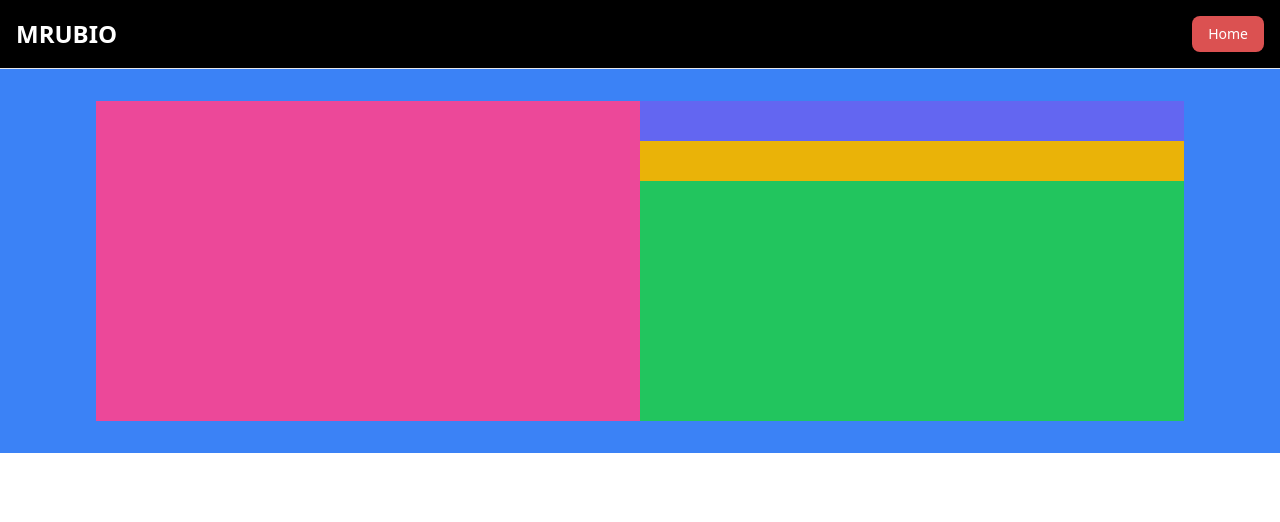
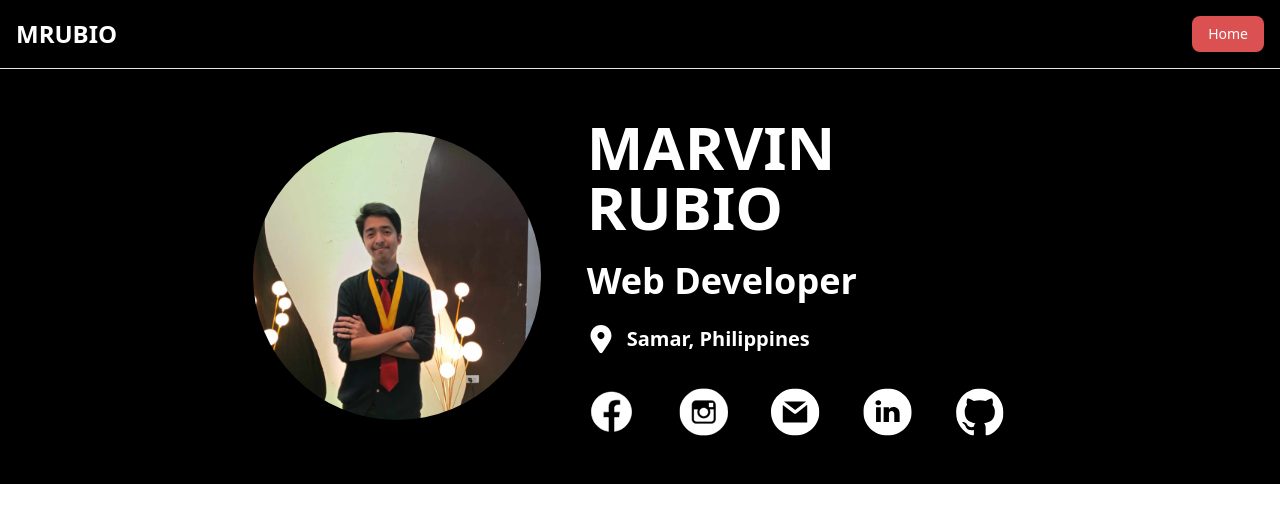
Before and after one commit to marvinjay2023/portfolio, a website: page index.html in a window 1280 px wide. Drawn offline with nearby package versions, Linux system fonts and the light colour scheme.

Commit message:
added the hero section

```diff
--- a/index.html
+++ b/index.html
@@ -21,23 +21,62 @@
     </div>
     </div>
 </nav>
-<div class="bg-red-500 w-full h-96">
-    <div class="bg-blue-500 h-full max-w-screen-xl flex mx-auto px-24 py-8">
-        <div class="w-full h-full bg-pink-500">
 
+<div class="bg-black w-full h-auto text-second">
+    <div class="bg-black max-w-screen-xl mx-auto px-56 py-8 grid grid-cols-1 md:grid-cols-12">
+
+      <div class="w-full grid place-items-center col-span-5" id="picture">
+        <img
+          src="images/profile.jpg"
+          alt="Placeholder Image"
+          class="w-auto h-72 object-cover rounded-full"
+        />
+      </div>
+
+      <div class="p-4 grid gap-2 grid-cols-1 w-full col-span-7 " id="container">
+        <div class="h-auto w-full font-bold space-y-6" id="content1">
+          <h1 class="uppercase text-6xl">Marvin Rubio</h1>
+          <h2 class="text-4xl">Web Developer</h2>
+          <span class="inline-flex items-center justify-center space-x-2">
+            <img src="icons/social-links/location_icon.svg" alt="location" class="h-auto w-7 mr-1">
+            <h2 class="text-xl place-items-center">Samar, Philippines</h2>
+          </span>
         </div>
 
-        <div class="w-full h-full bg-green-500">
-            <div class="w-full h-10 bg-indigo-500">
+        <div class="mt-5 h-12 w-full grid grid-cols-5 gap-2 place-content-center text-center" id="content3">
+          <div>
+            <a href="https://facebook.com">
+              <img src="icons/social-links/facebook.svg" alt="" class="w-auto h-12">
+            </a>
+          </div>
 
-            </div>
+          <div>
+            <a href="https://instagram.com">
+              <img src="icons/social-links/instagram.svg" alt="" class="w-auto h-12">
+            </a>
+          </div>
 
-            <div class="w-full h-10 bg-yellow-500">
+          <div>
+            <a href="https://gmail.com">
+              <img src="icons/social-links/gmail.svg" alt="" class="w-auto h-12">
+            </a>
+          </div>
 
-            </div>
+          <div>
+            <a href="https://linkedIn.com">
+              <img src="icons/social-links/linkedIn.svg" alt="" class="w-auto h-12">
+            </a>
+          </div>
+
+          <div>
+            <a href="https://Github.com">
+              <img src="icons/social-links/Github.svg" alt="" class="w-auto h-12">
+            </a>
+          </div>
         </div>
+      </div>
     </div>
-</div>
+  </div>
 
 </body>
 </html>
```
Also changed, not shown: images/Marvin Profile.jpg (deleted), images/profile.jpg (added).
